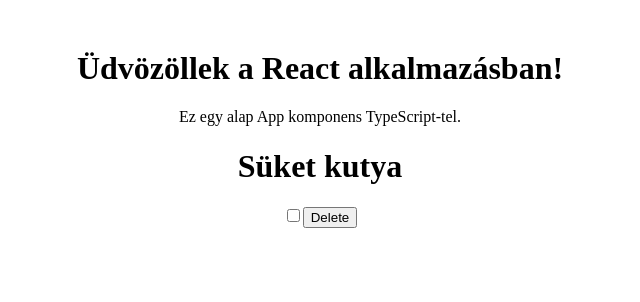
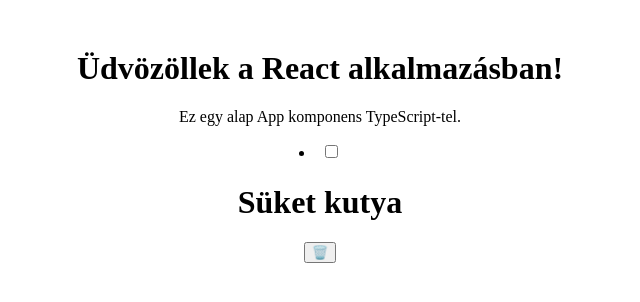
Before and after one commit to tintapolipka/react-ts2-teamwork, a React (Vite) app: page / in a window 1280 px wide. Shown: the top 302 px of the page, without its empty margins (320-960 px from the left). Built offline with nearby package versions, Linux system fonts and the light colour scheme.

Commit message:
Refactor TodoItem and add staging functionality to handle marking a todo as done or not yet done

```diff
--- a/src/components/TodoItem.tsx
+++ b/src/components/TodoItem.tsx
@@ -1,16 +1,18 @@
+import { useState } from "react";
 import { Todo } from "../interfaces/Todo";
 
 const TodoItem: React.FC<Todo> = ({ title, done }) => {
+
+  const inputId = `id-${title.split(/\s+/).join('-')}`
+
+  const [doneTodo, setDoneTodo] = useState<boolean>(done);
+
   return (
-    <div>
-      <h1>{title}</h1>
-      <label>
-        {done ?
-          (<input type="checkbox" checked />) : (<input type="checkbox" />)
-        }
-      </label>
-      <button>Delete</button>
-    </div>
+    <li key={inputId}>
+      <input type="checkbox" checked={doneTodo} onChange={e => setDoneTodo(e.target.checked)} />
+      <label htmlFor={inputId}><h1>{title}</h1></label>
+      <button>🗑️</button>
+    </li>
   )
 }
 
```
